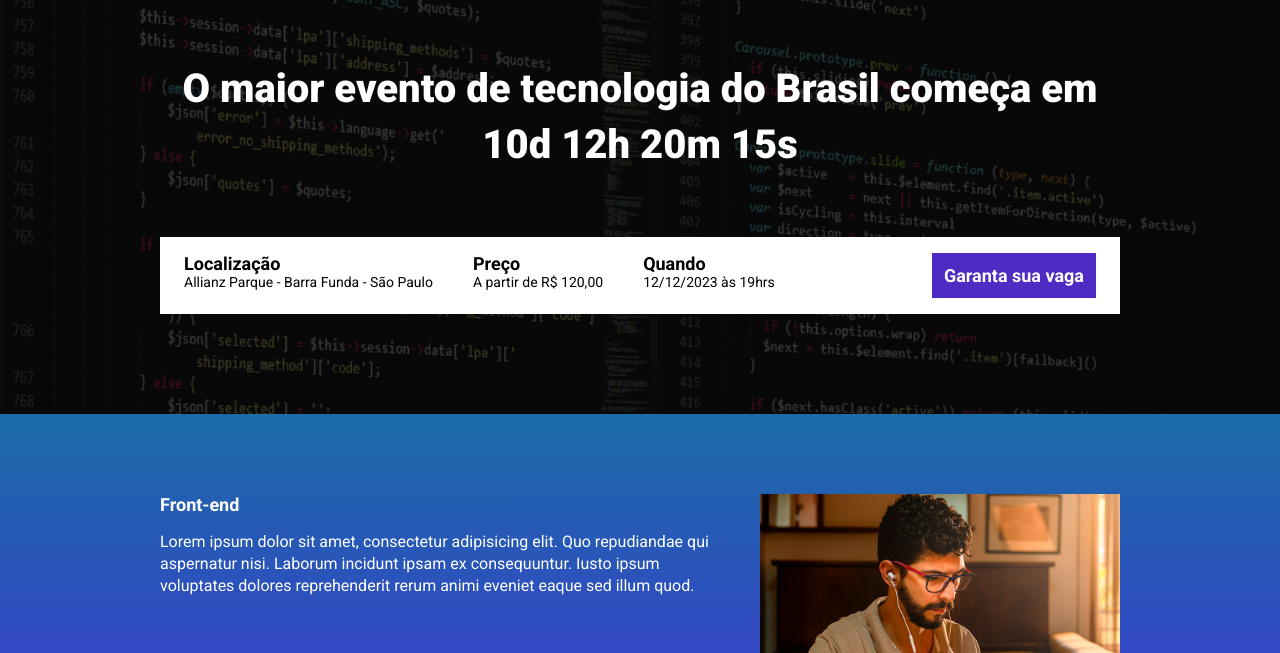
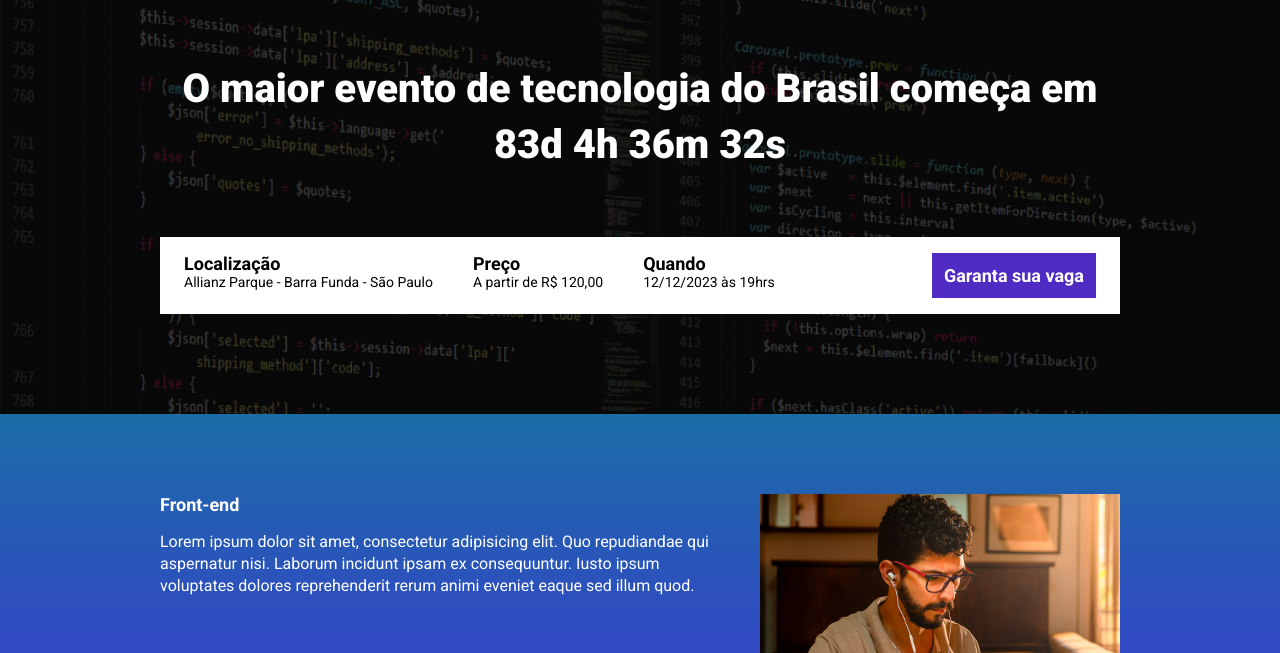
Before and after one commit to ystanz/mod22_ebac_talks, a website built with Parcel: page src/index.html in a window 1280 px wide. Shown: the part 147-800 px from the top of the page. Built offline with nearby package versions, Linux system fonts and the light colour scheme.

Commit message:
Creating the countdown

```diff
--- a/package.json
+++ b/package.json
@@ -2,9 +2,9 @@
   "name": "ebac_talks",
   "version": "1.0.0",
   "description": "",
-  "main": "index.js",
   "scripts": {
     "dev": "parcel src/index.html src/styles/main.scss src/scripts/main.js",
+    "build": "parcel build src/index.html",
     "test": "echo \"Error: no test specified\" && exit 1"
   },
   "keywords": [],
--- a/src/index.html
+++ b/src/index.html
@@ -14,7 +14,7 @@
     <header class="hero">
         <div class="container">
             <img class="hero__logo" src="./images/ebac_logo.svg" alt="EBAC">
-            <p class="hero__text">O maior evento de tecnologia do Brasil começa em 10d 12h 20m 15s</p>
+            <p class="hero__text">O maior evento de tecnologia do Brasil começa em <span id="contador"></span></p>
             <div class="infos-bar">
                 <ul class="infos-bar__infos">
                     <li class="infos-bar__infos__item">
--- a/src/scripts/main.js
+++ b/src/scripts/main.js
@@ -1 +1,33 @@
 AOS.init();
+
+const dataDoEvento = new Date("Dec 12, 2023 19:00:00");
+const timeStampDoEvento = dataDoEvento.getTime();
+
+const contaAsHoras = setInterval(function() {
+    const agora = new Date();
+    const timeStampAtual = agora.getTime();
+
+    const distanciaAteOEvento = timeStampDoEvento - timeStampAtual;
+
+    const diaEmMs = 1000 * 60 * 60 * 24;
+    const horaEmMs = 1000 * 60 * 60;
+    const minutoEmMs = 1000 * 60;
+
+
+    const diasAteOEvento = Math.floor(distanciaAteOEvento / diaEmMs);
+    const horasAteOEvento = Math.floor((distanciaAteOEvento % diaEmMs) / horaEmMs);
+    const minutosAteOEvento = Math.floor((distanciaAteOEvento % horaEmMs) / minutoEmMs)
+    const segundosAteOEvento = Math.floor((distanciaAteOEvento % minutoEmMs) / 1000);
+
+    console.log(diasAteOEvento);
+    console.log(horasAteOEvento);
+    console.log(minutosAteOEvento);
+    console.log(segundosAteOEvento);
+
+    document.getElementById('contador').innerHTML = `${diasAteOEvento}d ${horasAteOEvento}h ${minutosAteOEvento}m ${segundosAteOEvento}s`;
+
+    if (distanciaAteOEvento < 0) {
+        clearInterval(contaAsHoras);
+        document.getElementById('contador').innerHTML = "Evento expirado"
+    }
+}, 1000)
```
